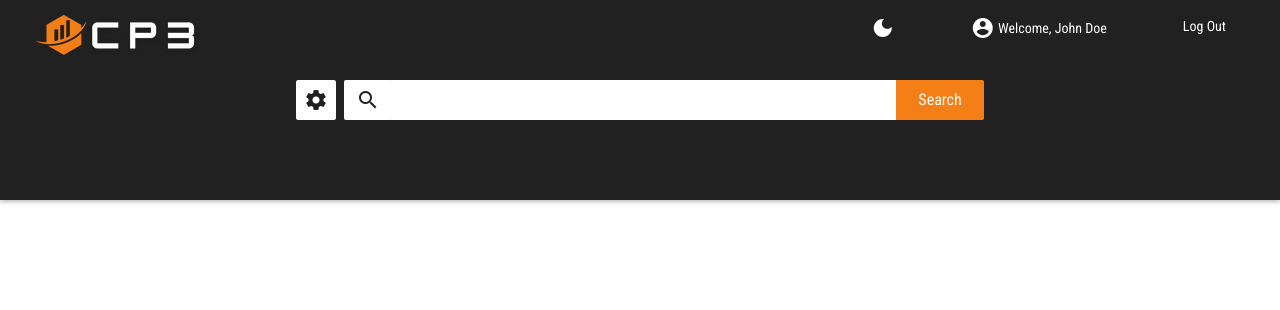
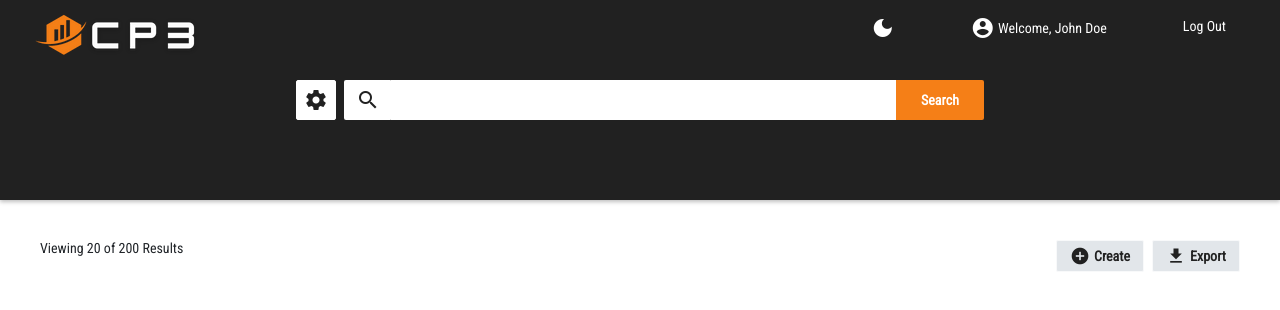
Before and after one commit to radik909/cp3-bootstrap, a React (Create React App) app: page / in a window 1280 px wide. Shown: the top 310 px of the page. Built offline with nearby package versions, Linux system fonts and the light colour scheme.

Commit message:
Table Toolbar

```diff
--- a/src/App.js
+++ b/src/App.js
@@ -57,6 +57,25 @@ export default function App() {
           </div>
         </div>
       </header>
+      <main className="main">
+        <div className="toolbar">
+          <p className="heading">Viewing 20 of 200 Results</p>
+          <div>
+            <button className="btn btn-light" type="button">
+              <span className="center-flex">
+                <span className="material-icons btn-icon">add_circle</span>
+                <span className="ml-1">Create</span>
+              </span>
+            </button>
+            <button className="ml-2 btn btn-light" type="button">
+              <span className="center-flex">
+                <span className="material-icons btn-icon">get_app</span>
+                <span className="ml-1">Export</span>
+              </span>
+            </button>
+          </div>
+        </div>
+      </main>
     </div>
   );
 }
--- a/src/index.css
+++ b/src/index.css
@@ -1,17 +1,22 @@
 @charset "utf-8";
-
 html {
   height: 100%;
   width: 100%;
 }
-
 body {
   height: 100%;
   font-family: "Roboto Condensed", sans-serif;
   font-weight: 300;
   font-size: 14px;
 }
-
+.btn {
+  border-radius: 2px;
+  height: 32px;
+  min-width: 88px;
+  padding: 4px;
+  font-size: 14px;
+  font-weight: bold;
+}
 .header {
   background-color: #212121;
   color: #fff;
@@ -23,7 +28,6 @@ body {
   z-index: 1;
   box-shadow: 0px 2px 4px rgba(0, 0, 0, 0.25);
 }
-
 .navbar-nav > li {
   margin-left: 30px;
   margin-right: 30px;
@@ -38,19 +42,18 @@ a.nav-link {
   display: flex;
   align-items: center;
 }
-
 .search-filter {
   padding-top: 24px;
   display: flex;
   align-items: center;
   justify-content: center;
 }
-
 .btn.icon-button {
   background-color: #fff;
   border-color: #fff;
   color: #212121;
   height: 40px;
+  min-width: 40px;
   width: 40px;
   padding: 0;
   margin: 0;
@@ -59,7 +62,6 @@ a.nav-link {
   align-items: center;
   justify-content: center;
 }
-
 input[type="text"]:focus {
   border-color: #fff;
   -webkit-box-shadow: none;
@@ -67,13 +69,11 @@ input[type="text"]:focus {
   box-shadow: none;
   outline: 0 none;
 }
-
 .input-group.search-bar {
   height: 40px;
   width: 640px;
   margin-left: 8px;
 }
-
 .input-group.search-bar input {
   border-radius: 2px;
   border: none;
@@ -83,7 +83,7 @@ input[type="text"]:focus {
   border-radius: 2px;
   background-color: #f57f17;
   color: #fff;
-  width: 88px;
+  height: 40px;
 }
 .input-group.search-bar .input-group-text {
   height: 40px;
@@ -92,3 +92,34 @@ input[type="text"]:focus {
   background-color: #fff;
   color: #212121;
 }
+.main {
+  margin-top: 200px;
+  padding: 40px;
+}
+.toolbar {
+  display: flex;
+  align-items: center;
+  justify-content: space-between;
+  margin-bottom: 40px;
+}
+.heading {
+  font-size: 14px;
+  font-weight: 500;
+  line-height: 16px;
+}
+.center-flex {
+  display: flex;
+  align-items: center;
+  justify-content: center;
+}
+.btn-main {
+  background-color: #f57f17;
+  color: #fff;
+}
+.btn-light {
+  background-color: #e2e6ea;
+  color: #212121;
+}
+.btn-icon {
+  font-size: 20px;
+}
```
